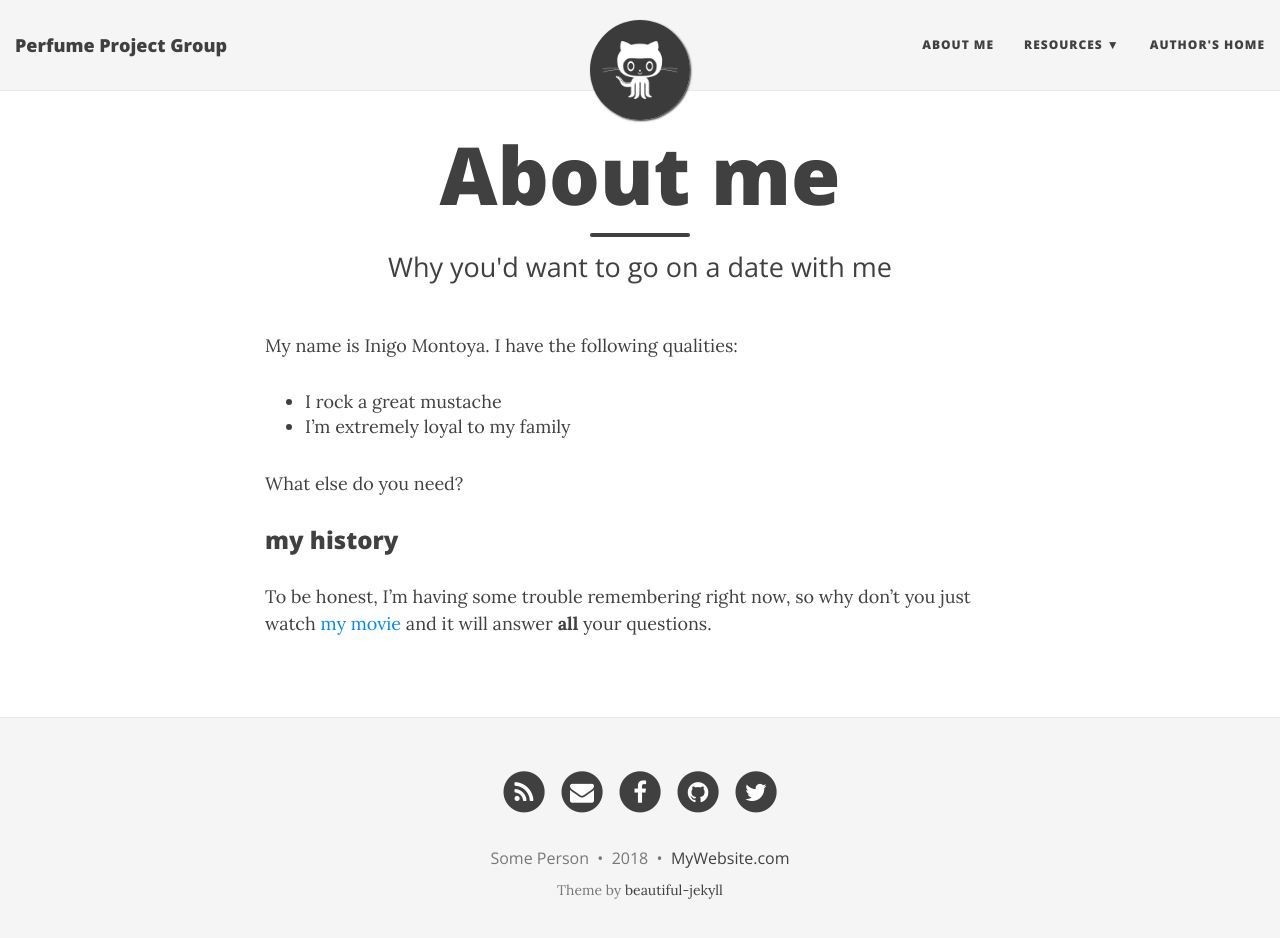
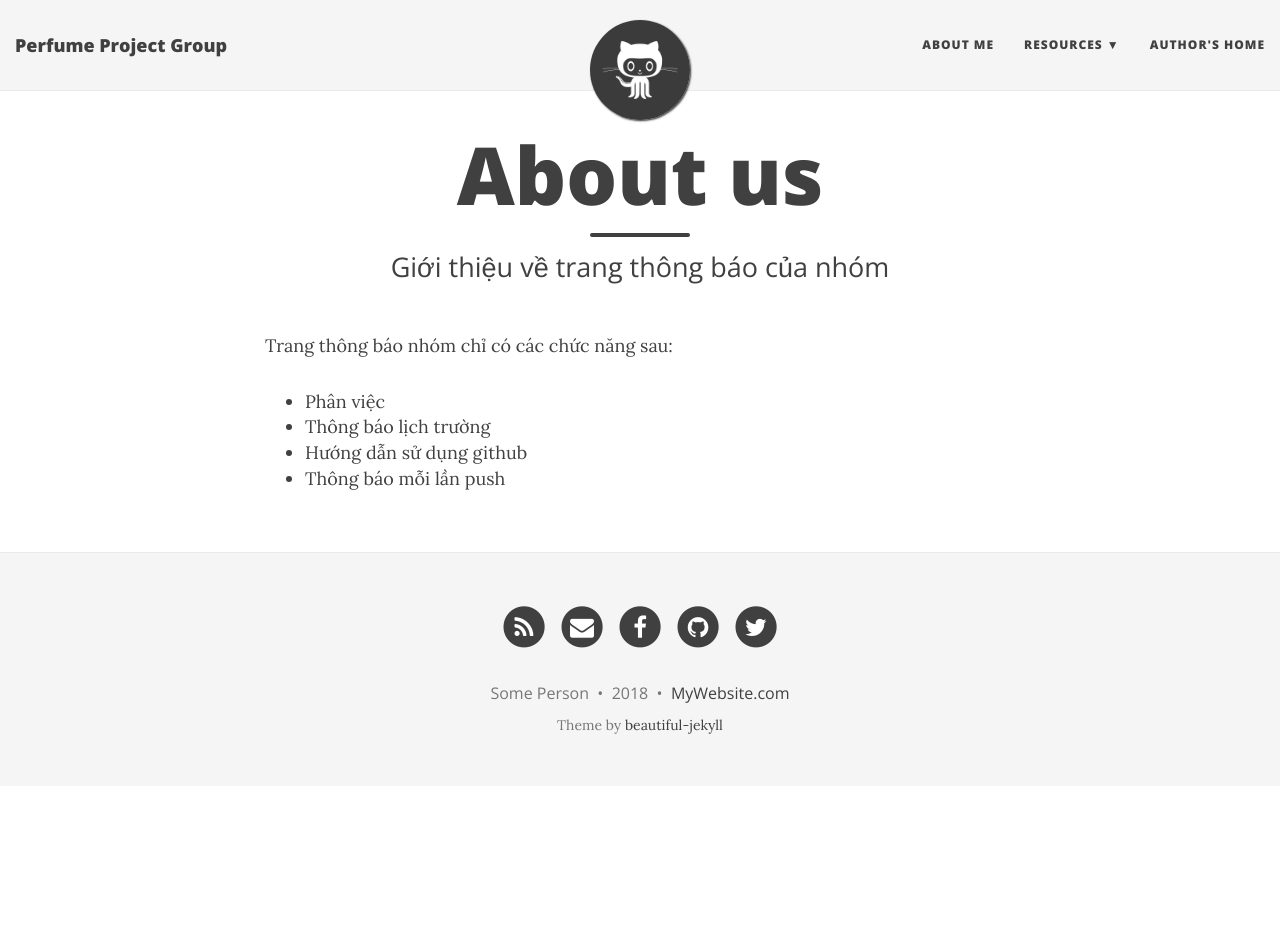
Before and after one commit to MustacheTuanVu/MustacheTuanVu.github.io, a Jekyll site: the page built from aboutme.md, in a window 1280 px wide and 951 px high. Shown: the top 938 px of the window. Built offline with Jekyll 4.4.1, drawn with Linux system fonts in a browser that asks for light colours; nearby versions of some CDN libraries.

Commit message:
Update about me
Update about me

```diff
--- a/aboutme.md
+++ b/aboutme.md
@@ -1,16 +1,12 @@
 ---
 layout: page
-title: About me
-subtitle: Why you'd want to go on a date with me
+title: About us
+subtitle: Giới thiệu về trang thông báo của nhóm
 ---
 
-My name is Inigo Montoya. I have the following qualities:
+Trang thông báo nhóm chỉ có các chức năng sau:
 
-- I rock a great mustache
-- I'm extremely loyal to my family
-
-What else do you need?
-
-### my history
-
-To be honest, I'm having some trouble remembering right now, so why don't you just watch [my movie](http://en.wikipedia.org/wiki/The_Princess_Bride_%28film%29) and it will answer **all** your questions.
+- Phân việc
+- Thông báo lịch trường
+- Hướng dẫn sử dụng github
+- Thông báo mỗi lần push
```
